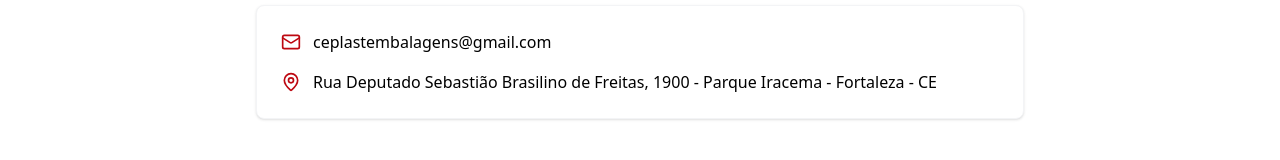
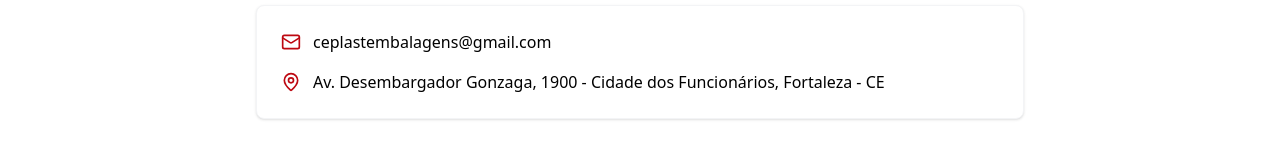
Before and after one commit to jpedropmont/site-ceplast, a React (Vite) app: page / in a window 1280 px wide. Shown: the part 4690-4850 px from the top of the page. Built offline with nearby package versions, Linux system fonts and the light colour scheme.

Commit message:
update address

```diff
--- a/src/App.tsx
+++ b/src/App.tsx
@@ -601,8 +601,8 @@ function App() {
                 <div className="flex items-center">
                   <MapPin className="h-5 w-5 text-[#bd0811] mr-3" />
                   <span>
-                    Rua Deputado Sebastião Brasilino de Freitas, 1900 - Parque
-                    Iracema - Fortaleza - CE
+                    Av. Desembargador Gonzaga, 1900 - Cidade dos Funcionários,
+                    Fortaleza - CE
                   </span>
                 </div>
               </div>
```
